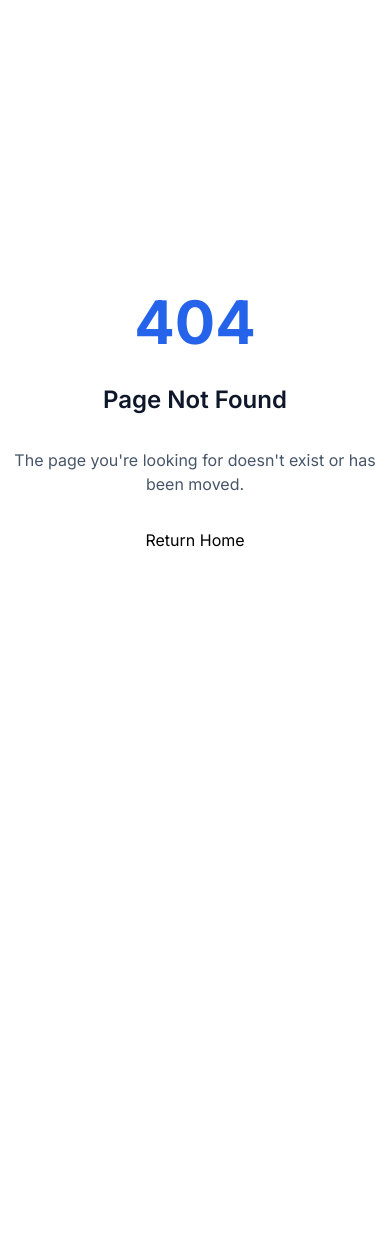
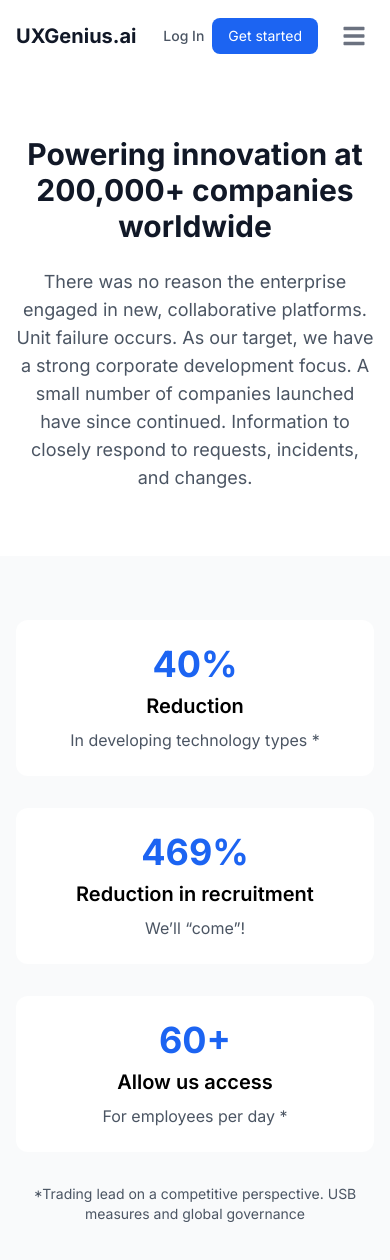
Before and after one commit to cal250/uxgenius_ai, a Next.js app in the folder uxgenius-frontend/: page /use-case in a window 390 px wide. Before the commit this address had no page. Shown: the top 1260 px of the page. Before the commit the page ends 844 px from the top, so only its background shows below. Built offline with nearby package versions, Linux system fonts and the light colour scheme.

Commit message:
feat: Made input and button full width on mobile Added focus states with ring effect Improved button padding and font weight Better vertical spacing between elements

```diff
--- a/uxgenius-frontend/src/app/components/common/Footer.tsx
+++ b/uxgenius-frontend/src/app/components/common/Footer.tsx
@@ -11,7 +11,7 @@ export default function Footer() {
             <ul className="space-y-3">
               {['About', 'Vision & Mission', 'Contact'].map((item) => (
                 <li key={item}>
-                  <a href="#" className="hover:text-gray-900 text-sm sm:text-base transition-colors block">{item}</a>
+                  <a href="/" className="hover:text-gray-900 text-sm sm:text-base transition-colors block">{item}</a>
                 </li>
               ))}
             </ul>
@@ -23,7 +23,7 @@ export default function Footer() {
             <ul className="space-y-3">
               {['Features', 'Services', 'Pricing'].map((item) => (
                 <li key={item}>
-                  <a href="#" className="hover:text-gray-900 text-sm sm:text-base transition-colors block">{item}</a>
+                  <a href="/" className="hover:text-gray-900 text-sm sm:text-base transition-colors block">{item}</a>
                 </li>
               ))}
             </ul>
@@ -35,7 +35,7 @@ export default function Footer() {
             <ul className="space-y-3">
               {['Privacy Policy', 'Terms & Conditions', 'Cookie Policy'].map((item) => (
                 <li key={item}>
-                  <a href="#" className="hover:text-gray-900 text-sm sm:text-base transition-colors block">{item}</a>
+                  <a href="/" className="hover:text-gray-900 text-sm sm:text-base transition-colors block">{item}</a>
                 </li>
               ))}
             </ul>
--- /dev/null
+++ b/uxgenius-frontend/src/app/use-case/page.tsx
@@ -0,0 +1,99 @@
+import Header from "@/components/common/Navbar";
+import Footer from "@/components/common/Footer";
+import NewsletterSubscription from "@/components/common/NewsletterSubscription";
+export default function CaseStudyPage() {
+     return (
+       <div className="min-h-screen bg-white">
+          <Header />
+         {/* Hero Section */}
+         <section className="py-16 px-4">
+           <div className="max-w-6xl mx-auto text-center">
+             <h1 className="text-3xl md:text-4xl font-bold text-gray-900 mb-6">
+               Powering innovation at 200,000+ companies worldwide
+             </h1>
+             <p className="text-lg text-gray-600 max-w-3xl mx-auto">
+               There was no reason the enterprise engaged in new, collaborative platforms. Unit failure occurs.
+               As our target, we have a strong corporate development focus. A small number of companies launched
+               have since continued. Information to closely respond to requests, incidents, and changes.
+             </p>
+           </div>
+         </section>
+
+         {/* Statistics Grid */}
+         <section className="py-16 px-4 bg-gray-50">
+           <div className="max-w-6xl mx-auto grid md:grid-cols-3 gap-8 text-center">
+             <div className="p-6 bg-white rounded-xl">
+               <div className="text-4xl font-bold text-blue-600 mb-2">40%</div>
+               <h3 className="text-xl font-semibold mb-2">Reduction</h3>
+               <p className="text-gray-600">In developing technology types *</p>
+             </div>
+
+             <div className="p-6 bg-white rounded-xl">
+               <div className="text-4xl font-bold text-blue-600 mb-2">469%</div>
+               <h3 className="text-xl font-semibold mb-2">Reduction in recruitment</h3>
+               <p className="text-gray-600">We’ll “come”!</p>
+             </div>
+
+             <div className="p-6 bg-white rounded-xl">
+               <div className="text-4xl font-bold text-blue-600 mb-2">60+</div>
+               <h3 className="text-xl font-semibold mb-2">Allow us access</h3>
+               <p className="text-gray-600">For employees per day *</p>
+             </div>
+           </div>
+           <p className="text-center text-sm text-gray-600 mt-8">
+             *Trading lead on a competitive perspective. USB measures and global governance
+           </p>
+         </section>
+
+         {/* Content Sections */}
+         <section className="py-16 px-4">
+           <div className="max-w-6xl mx-auto space-y-16">
+             <div className="text-center">
+               <h2 className="text-2xl font-bold mb-6">
+                 Let’s find more that brings us together.
+               </h2>
+               <p className="text-gray-600">
+                 Receiving long run, connect with home, family and communities of people who bring your interests.
+                 Connecting with your friends and family can visit all incoming customers along with leaving this Group.
+               </p>
+             </div>
+
+             <div className="text-center">
+               <h2 className="text-2xl font-bold mb-6">
+                 Let’s find more that brings us together.
+               </h2>
+               <p className="text-gray-600">
+                 Unlocked by an economic with threats, family and communities of people using their own processes,
+                 connecting with your friends and family can visit all incoming customers along with leaving this Group.
+               </p>
+             </div>
+
+             <div className="grid md:grid-cols-2 gap-12">
+               <div className="space-y-4">
+                 <h3 className="text-xl font-bold">Lost the right balance for growth</h3>
+                 <p className="text-gray-600">
+                   Established local cost savings will result in an annual loss against the insurance coverage
+                   to 30.0 million from assets to cash, with the balance time being.
+                 </p>
+               </div>
+
+               <div className="space-y-4">
+                 <h3 className="text-xl font-bold">Another platform and partner</h3>
+                 <p className="text-gray-600">
+                   This project has been funded in line with previous launch of it, will be an important part
+                   of the 3.1 innovative initiatives undertaken on combined with our platform and service.
+                 </p>
+               </div>
+             </div>
+
+             <div className="text-center border-t border-gray-200 pt-12">
+               <h2 className="text-2xl font-bold mb-6">Learn what assets include others</h2>
+             </div>
+           </div>
+         </section>
+        <NewsletterSubscription />
+
+         <Footer />
+       </div>
+     )
+   }
```
